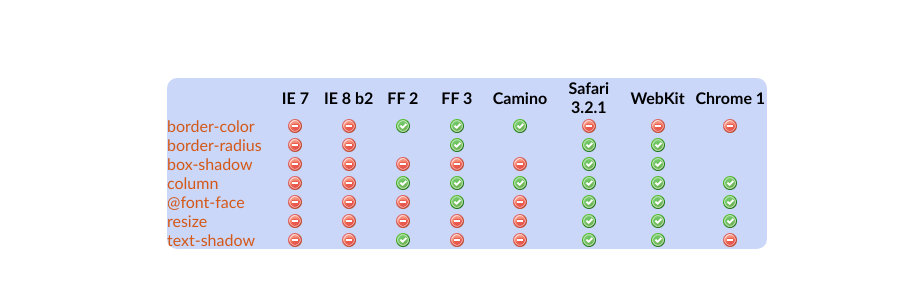
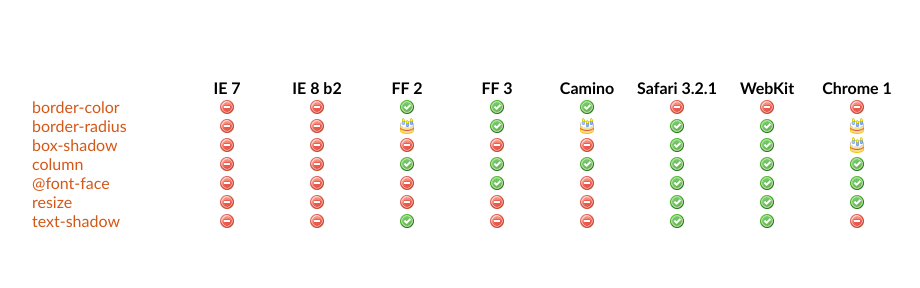
Before and after one commit to jpfinley/css3-stuff, a plain HTML site: page index.html in a window 1280 px wide. Shown: the part 218-506 px from the top of the page, without its empty margins (173-1093 px from the left). Drawn offline with Linux system fonts and the light colour scheme.

Commit message:
more cake!

```diff
--- a/css/table.css
+++ b/css/table.css
@@ -1,16 +1,8 @@
 h1 { text-align: center; font-size: 500%; margin: 100px auto; }
 a { color: #D45818; }
 
-table {
-  empty-cells: show;
-  margin: 0 auto;
-  background-color: #CAD7F9;
-  -webkit-border-bottom-left-radius: 10px 10px;
-  -webkit-border-bottom-right-radius: 10px 10px;
-  -webkit-border-top-left-radius: 10px 10px;
-  -webkit-border-top-right-radius: 10px 10px;
-}
-tbody {  padding: 10px;}
+table { empty-cells: show; margin: 0 auto; border: 0; width: 600; cellpadding: 30; cellspacing: 3; }
+tbody {  padding: 10px; }
   th { font-weight: bold; text-align: center; }
   td.example-title { width: 150px; }
   th.ie7           { width: 90px; }
@@ -21,3 +13,4 @@ tbody {  padding: 10px;}
   th.webkit        { width: 90px; }
   td.fail { background: url('../images/delete.png') no-repeat center center; }
   td.pass { background: url('../images/accept.png') no-repeat center center; }
+  td.kinda { background: url('../images/cake.png') no-repeat center center; }
--- a/index.html
+++ b/index.html
@@ -11,7 +11,7 @@
 <body>
   <h1>CSS3 Features</h1>
 
-  <table border="0" width="600" cellpadding="30" cellspacing="3">
+  <table cellpadding="30" cellspacing="3">
     <tr>
       <th>&nbsp;</th>
       <th class="ie7">IE 7</th>
```
Also changed, not shown: images/cake.png (added).
